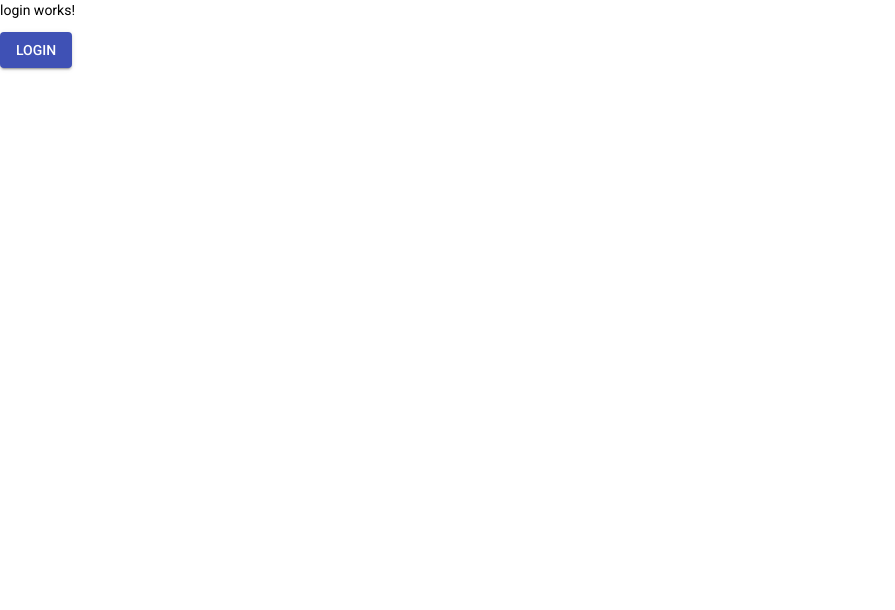
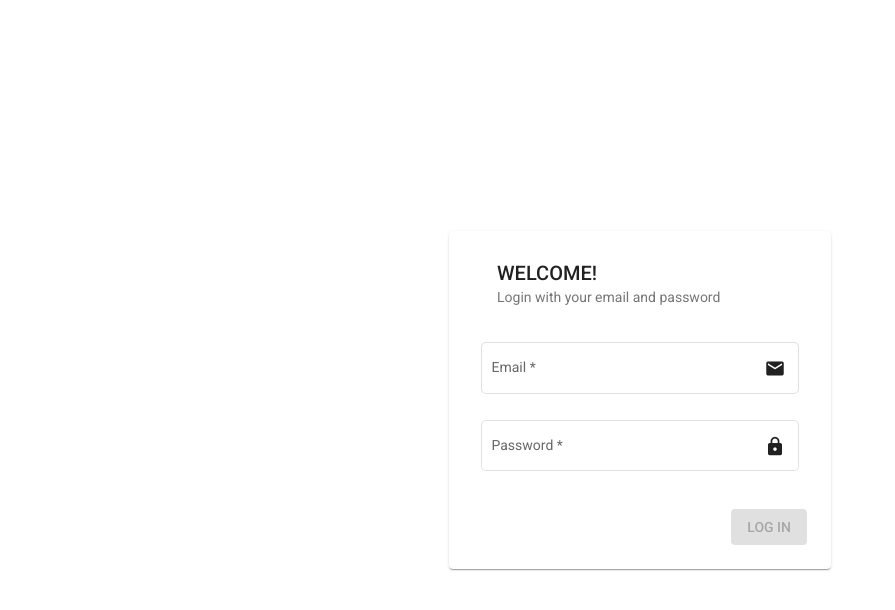
Before and after one commit to PeeMak-dev/blog, an Angular app in the folder frontend/: page /login in a window 1280 px wide. Shown: the top 610 px of the page, without its empty margins (0-895 px from the left). Built offline with nearby package versions, Linux system fonts and the light colour scheme.

Commit message:
feat: add login form

```diff
--- a/frontend/src/app/pages/login/login.component.html
+++ b/frontend/src/app/pages/login/login.component.html
@@ -1,2 +1,35 @@
-<p>login works!</p>
-<button mat-raised-button color="primary" (click)="login()">LOGIN</button>
+<div class="container flex">
+  <mat-card>
+    <mat-card-header class="padding">
+      <mat-card-title>WELCOME!</mat-card-title>
+      <mat-card-subtitle>Login with your email and password</mat-card-subtitle>
+    </mat-card-header>
+    <mat-card-content class="padding-horizontal">
+      <form [formGroup]="loginForm" id="loginForm" (ngSubmit)="login(loginForm)">
+        <mat-form-field appearance="outline" class="full-width">
+          <mat-label>Email</mat-label>
+          <mat-icon matSuffix>email</mat-icon>
+          <input matInput type="email" formControlName="email">
+          <mat-error *ngIf="loginForm.controls.email.hasError('email') && !loginForm.controls.email.hasError('required')">
+            Please enter a valid email address
+          </mat-error>
+          <mat-error *ngIf="loginForm.controls.email.hasError('required')">
+            Email is <strong>required</strong>
+          </mat-error>
+        </mat-form-field>
+
+        <mat-form-field appearance="outline" class="full-width">
+          <mat-label>Password</mat-label>
+          <mat-icon matSuffix>lock</mat-icon>
+          <input matInput type="password" formControlName="password">
+          <mat-error *ngIf="loginForm.controls.password.hasError('required')">
+            Password is <strong>required</strong>
+          </mat-error>
+        </mat-form-field>
+      </form>
+    </mat-card-content>
+    <mat-card-actions>
+      <button mat-raised-button color="primary" type="submit" form="loginForm" [disabled]="loginForm.invalid">LOG IN</button>
+    </mat-card-actions>
+  </mat-card>
+</div>
--- a/frontend/src/app/pages/login/login.component.scss
+++ b/frontend/src/app/pages/login/login.component.scss
@@ -0,0 +1,14 @@
+.container {
+  width: 100%;
+  height: 100%;
+}
+
+mat-card {
+  width: 350px;
+  margin: auto;
+
+  mat-card-actions.mat-card-actions {
+    text-align: right;
+    padding: 0 16px 16px 16px;
+  }
+}
--- a/frontend/src/app/pages/login/login.component.ts
+++ b/frontend/src/app/pages/login/login.component.ts
@@ -1,3 +1,5 @@
+import { FormGroup } from '@angular/forms';
+import { FormService } from './../../shared/services/form/form.service';
 import { Component, OnInit } from '@angular/core';
 import { Router } from '@angular/router';
 import { AuthService } from 'src/app/core/services/authentication/auth.service';
@@ -8,11 +10,20 @@ import { AuthService } from 'src/app/core/services/authentication/auth.service';
   styleUrls: ['./login.component.scss'],
 })
 export class LoginComponent implements OnInit {
-  constructor(private authService: AuthService, private router: Router) {}
+  loginForm: FormGroup;
+
+  constructor(
+    private authService: AuthService,
+    private formService: FormService,
+    private router: Router
+  ) {
+    this.loginForm = this.formService.loginForm();
+  }
 
   ngOnInit(): void {}
 
-  async login() {
+  async login(credential: any) {
+    console.log(credential.value);
     const { result, error } = await this.authService.login(
       'peemak@gmail.com',
       'pass'
--- a/frontend/src/app/shared/services/form/form.service.ts
+++ b/frontend/src/app/shared/services/form/form.service.ts
@@ -15,4 +15,11 @@ export class FormService {
       username: ['', Validators.required],
     });
   }
+
+  loginForm(): FormGroup {
+    return this.formBuilder.group({
+      email: ['', [Validators.email, Validators.required]],
+      password: ['', Validators.required],
+    });
+  }
 }
```
Also changed, not shown: frontend/src/app/pages/login/login.module.ts (+19 -1 lines).
